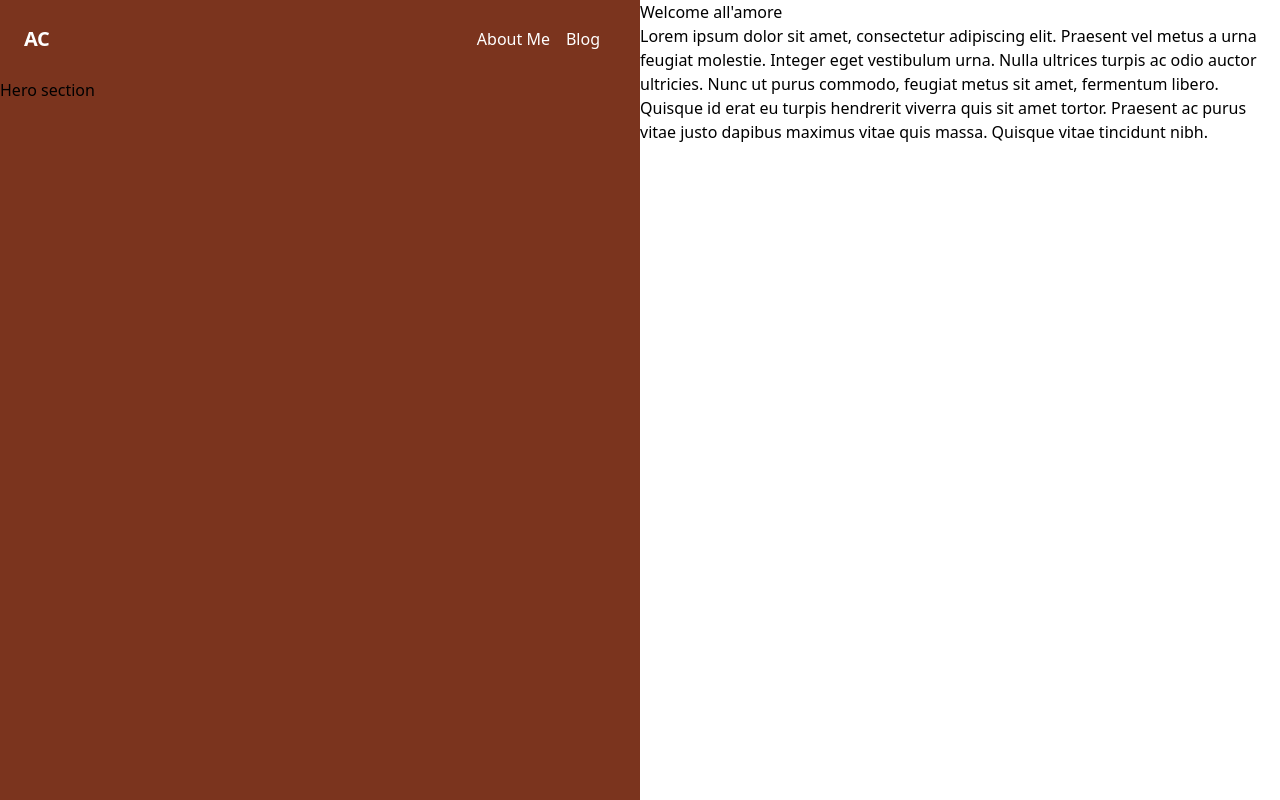
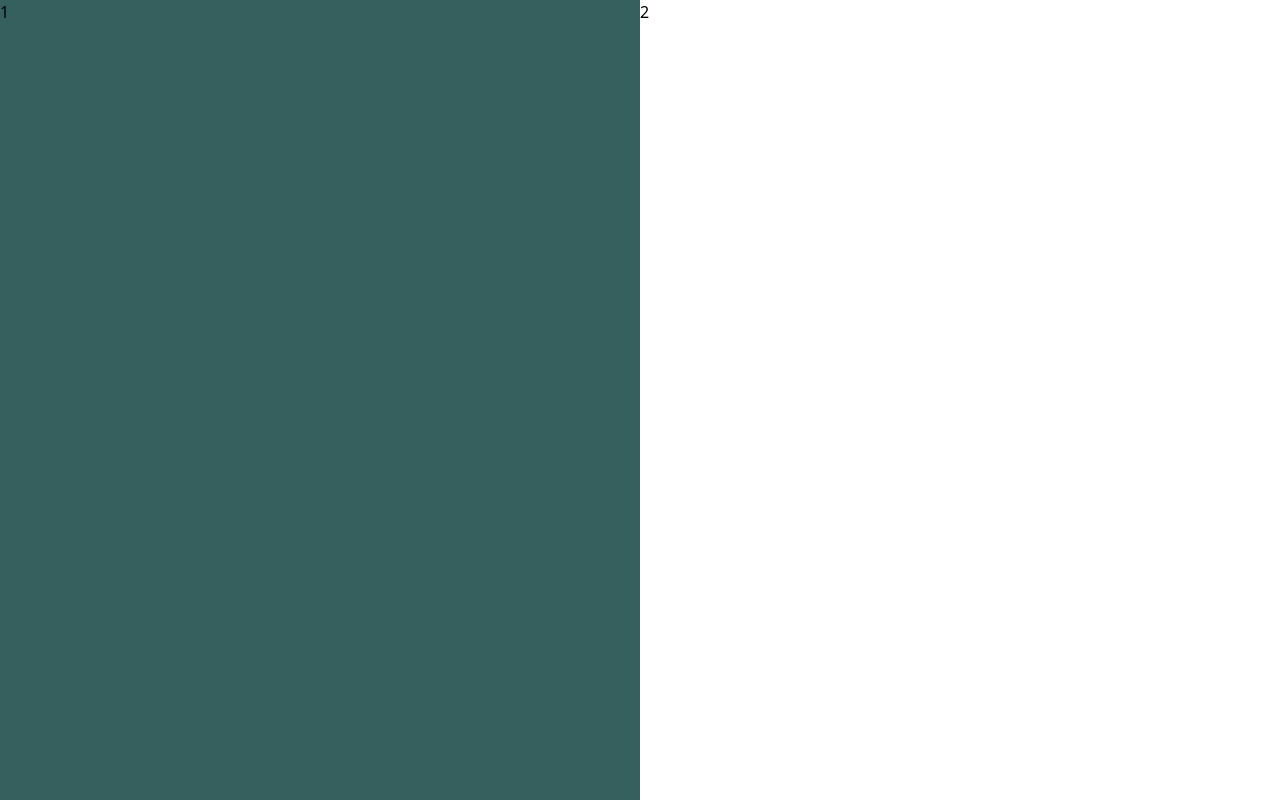
Before and after one commit to mauriziopireddu/acomencini-old, a Next.js app: page / in a window 1280 px wide. Built offline with nearby package versions, Linux system fonts and the light colour scheme; a web font is replaced by a local one.

Commit message:
chore: use css-grid

```diff
--- a/pages/index.js
+++ b/pages/index.js
@@ -1,6 +1,5 @@
 import Head from 'next/head';
-import HalfScreen from '../src/HalfScreen';
-import Navigation from '../src/Navigation/Navigation';
+import SideHero from '../src/SideHero/SideHero';
 
 const Index = () => (
   <>
@@ -8,26 +7,9 @@ const Index = () => (
       <title>Alessandra Comencini</title>
       <meta name="viewport" content="initial-scale=1.0, width=device-width" />
     </Head>
-    <div className="flex h-screen">
-      <HalfScreen className="bg-orange-900">
-        <Navigation />
-        <p>Hero section</p>
-      </HalfScreen>
-
-      <HalfScreen>
-        <div>
-          <h2>Welcome all'amore</h2>
-          <p>
-            Lorem ipsum dolor sit amet, consectetur adipiscing elit. Praesent
-            vel metus a urna feugiat molestie. Integer eget vestibulum urna.
-            Nulla ultrices turpis ac odio auctor ultricies. Nunc ut purus
-            commodo, feugiat metus sit amet, fermentum libero. Quisque id erat
-            eu turpis hendrerit viverra quis sit amet tortor. Praesent ac purus
-            vitae justo dapibus maximus vitae quis massa. Quisque vitae
-            tincidunt nibh.
-          </p>
-        </div>
-      </HalfScreen>
+    <div className="grid grid-cols-1 sm:grid-cols-2 h-screen">
+      <SideHero />
+      <div className="">2</div>
     </div>
   </>
 );
--- a/src/HalfScreen.js
+++ /dev/null
@@ -1,16 +0,0 @@
-import PropTypes from 'prop-types';
-
-const HalfScreen = ({ children, className }) => (
-  <div className={`w-1/2 ${className}`}>{children}</div>
-);
-
-HalfScreen.propTypes = {
-  children: PropTypes.node.isRequired,
-  className: PropTypes.string,
-};
-
-HalfScreen.defaultProps = {
-  className: '',
-};
-
-export default HalfScreen;
--- /dev/null
+++ b/src/SideHero/SideHero.js
@@ -0,0 +1,3 @@
+const SideHero = () => <div className="bg-primary">1</div>;
+
+export default SideHero;
--- a/tailwind.config.js
+++ b/tailwind.config.js
@@ -1,6 +1,9 @@
 module.exports = {
   purge: ['./src/**/*.js', './pages/**/*.js'],
   theme: {
+    colors: {
+      primary: '#36605E',
+    },
     extend: {},
   },
   variants: {},
```
